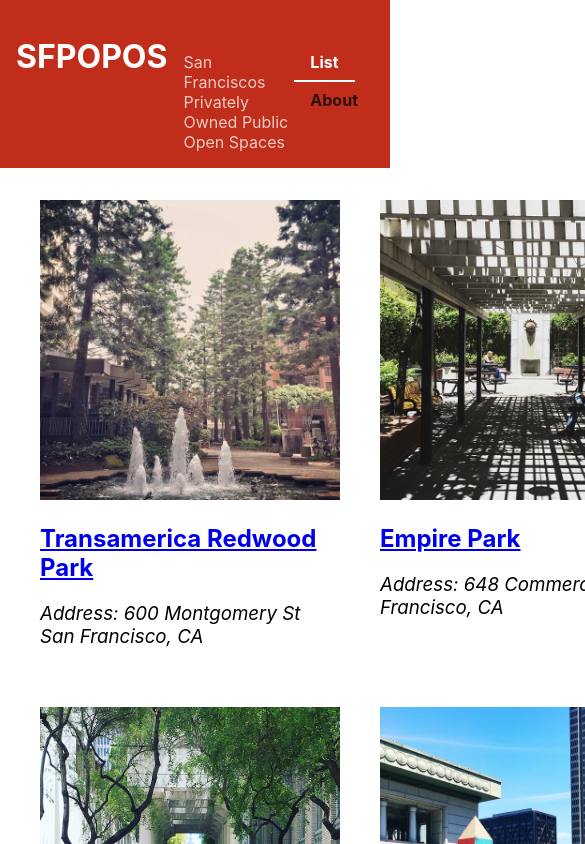
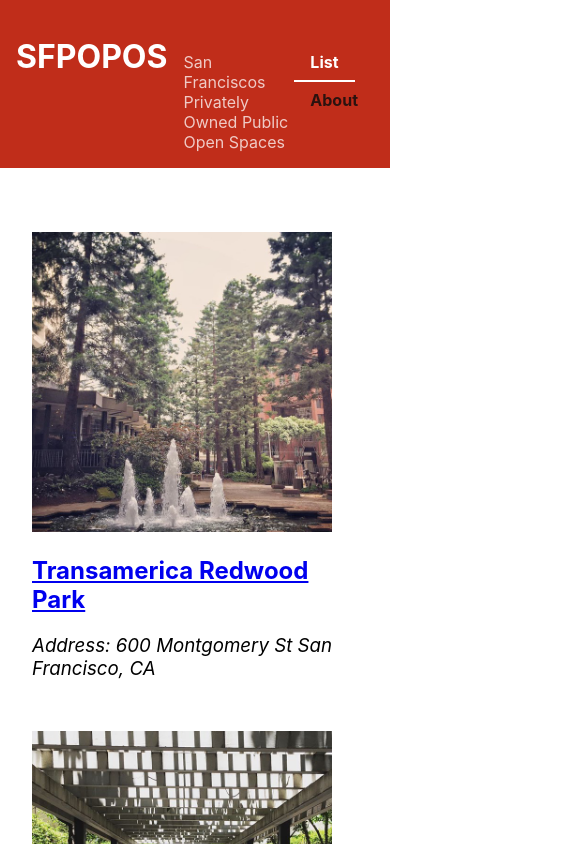
Before and after one commit to kojot1995/sfpopos, a React (Create React App) app: page / in a window 390 px wide. Shown: the top 844 px of the page, 585 px wide, since content can reach past the window. Built offline with nearby package versions, Linux system fonts and the light colour scheme.

Commit message:
Add media queries for different screen sizes

```diff
--- a/src/components/POPOSList/POPOSList.css
+++ b/src/components/POPOSList/POPOSList.css
@@ -1,7 +1,20 @@
 .POPOSList {
-    width: calc(100% - 80px);
+    display: grid;
+    max-width: 1200px;
     margin: auto;
-    display: grid;
     grid-template-columns: 1fr 1fr 1fr;
-    grid-gap: 40px;
+    grid-gap: 2em;
+    padding: 2em;
   }
+
+  @media only screen and (max-width: 960px) {
+    .POPOSList {
+      grid-template-columns: 1fr 1fr;
+    }
+  }
+
+  @media only screen and (max-width: 480px) {
+    .POPOSList {
+      grid-template-columns: 1fr;
+    }
+  }
```
